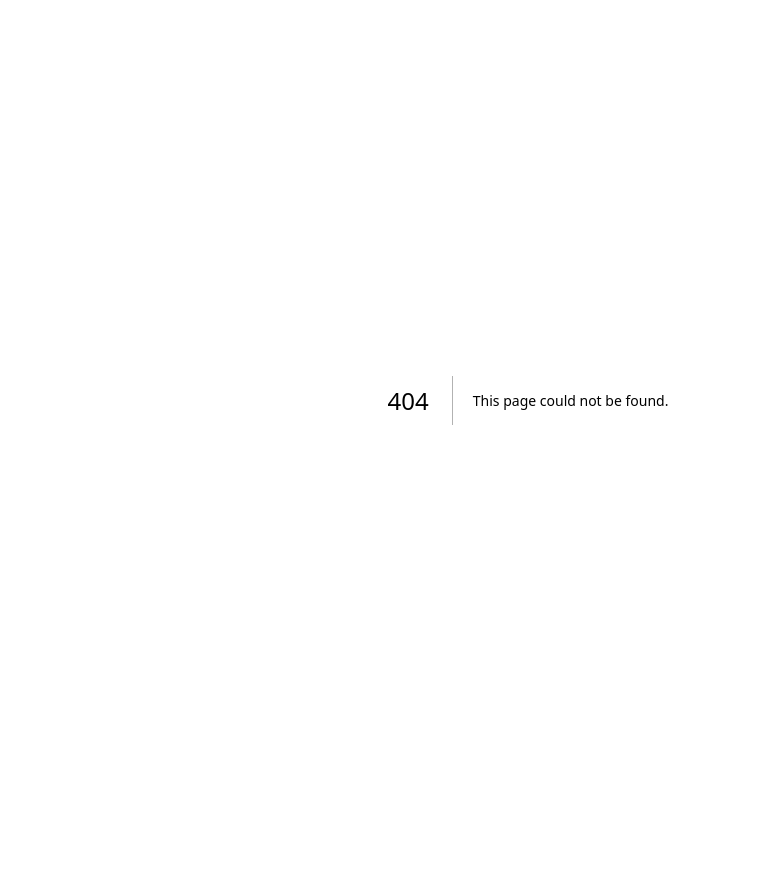
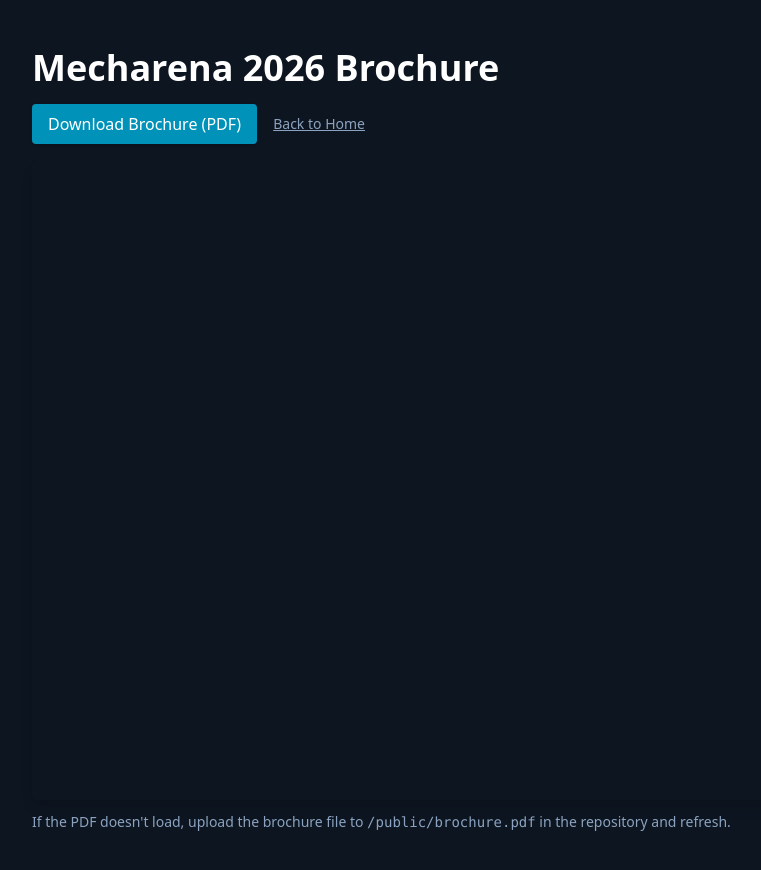
Before and after one commit to yuvanbruh/ouce-fest-website, a Next.js app: page /brochure in a window 1280 px wide. Before the commit this address had no page. Shown: the top 870 px of the page, without its empty margins (112-873 px from the left). Before the commit the page ends 800 px from the top, so only its background shows below. Built offline with nearby package versions, Linux system fonts and the light colour scheme.

Commit message:
Add Brochure page and navbar link; embed /brochure.pdf with download option

```diff
--- /dev/null
+++ b/app/brochure/page.tsx
@@ -0,0 +1,40 @@
+import React from "react"
+import Link from "next/link"
+
+export default function BrochurePage() {
+  return (
+    <main className="min-h-screen bg-background py-12">
+      <div className="container mx-auto px-4 max-w-5xl">
+        <h1 className="text-3xl md:text-4xl font-bold text-foreground mb-4">Mecharena 2026 Brochure</h1>
+
+        <div className="flex gap-4 items-center mb-4">
+          <a
+            href="/brochure.pdf"
+            download
+            className="inline-block bg-cyan-600 text-white px-4 py-2 rounded shadow hover:bg-cyan-500 transition"
+          >
+            Download Brochure (PDF)
+          </a>
+
+          <Link href="/" className="text-sm text-muted-foreground underline">
+            Back to Home
+          </Link>
+        </div>
+
+        <div className="w-full h-[80vh] bg-[#0b0e11] rounded overflow-hidden shadow-lg">
+          {/* Browser PDF viewer; replace /brochure.pdf in public/ with your file to load */}
+          <iframe
+            src="/brochure.pdf"
+            title="Mecharena Brochure"
+            className="w-full h-full block"
+            style={{ border: "none" }}
+          />
+        </div>
+
+        <p className="text-sm text-muted-foreground mt-3">
+          If the PDF doesn't load, upload the brochure file to <code>/public/brochure.pdf</code> in the repository and refresh.
+        </p>
+      </div>
+    </main>
+  )
+}
--- a/components/navbar.tsx
+++ b/components/navbar.tsx
@@ -69,7 +69,7 @@ import { useState } from "react"
 export function Navbar() {
   const [open, setOpen] = useState(false)
 
-  const links = ["Home", "Events", "Workshops", "Previous", "Gallery"]
+  const links = ["Home", "Events", "Workshops", "Previous", "Gallery", "Brochure"]
 
   return (
     <motion.nav
@@ -105,12 +105,12 @@ export function Navbar() {
                 animate={{ opacity: 1, y: 0 }}
                 transition={{ delay: i * 0.1 }}
               >
-                <Link
-                  href="#"
-                  className="text-white/90 text-sm tracking-wider hover:text-cyan-400 transition-colors"
-                >
-                  {item}
-                </Link>
+                  <Link
+                    href={item === 'Home' ? '/' : `/${item.toLowerCase()}`}
+                    className="text-white/90 text-sm tracking-wider hover:text-cyan-400 transition-colors"
+                  >
+                    {item}
+                  </Link>
               </motion.div>
             ))}
 
```
